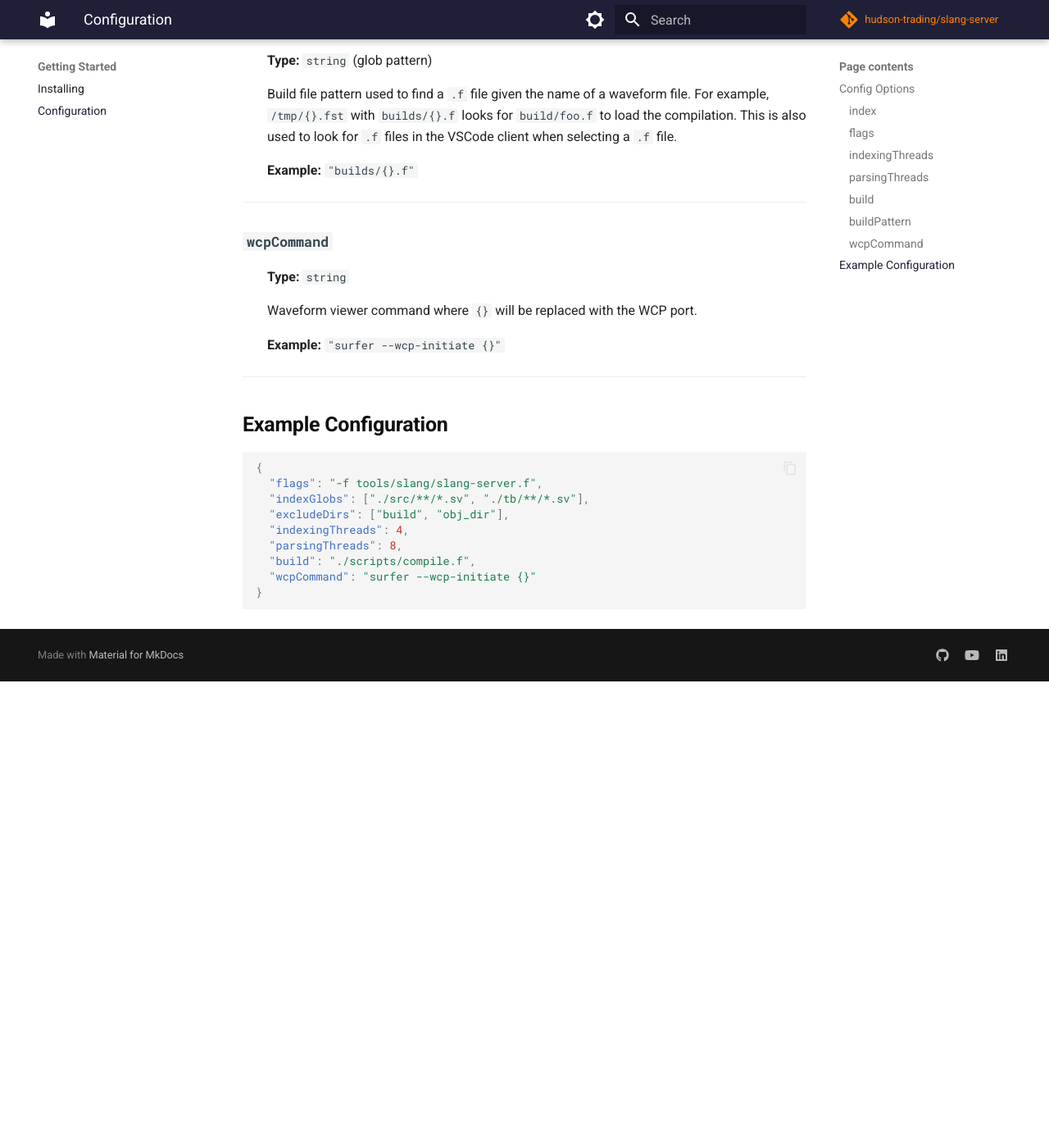
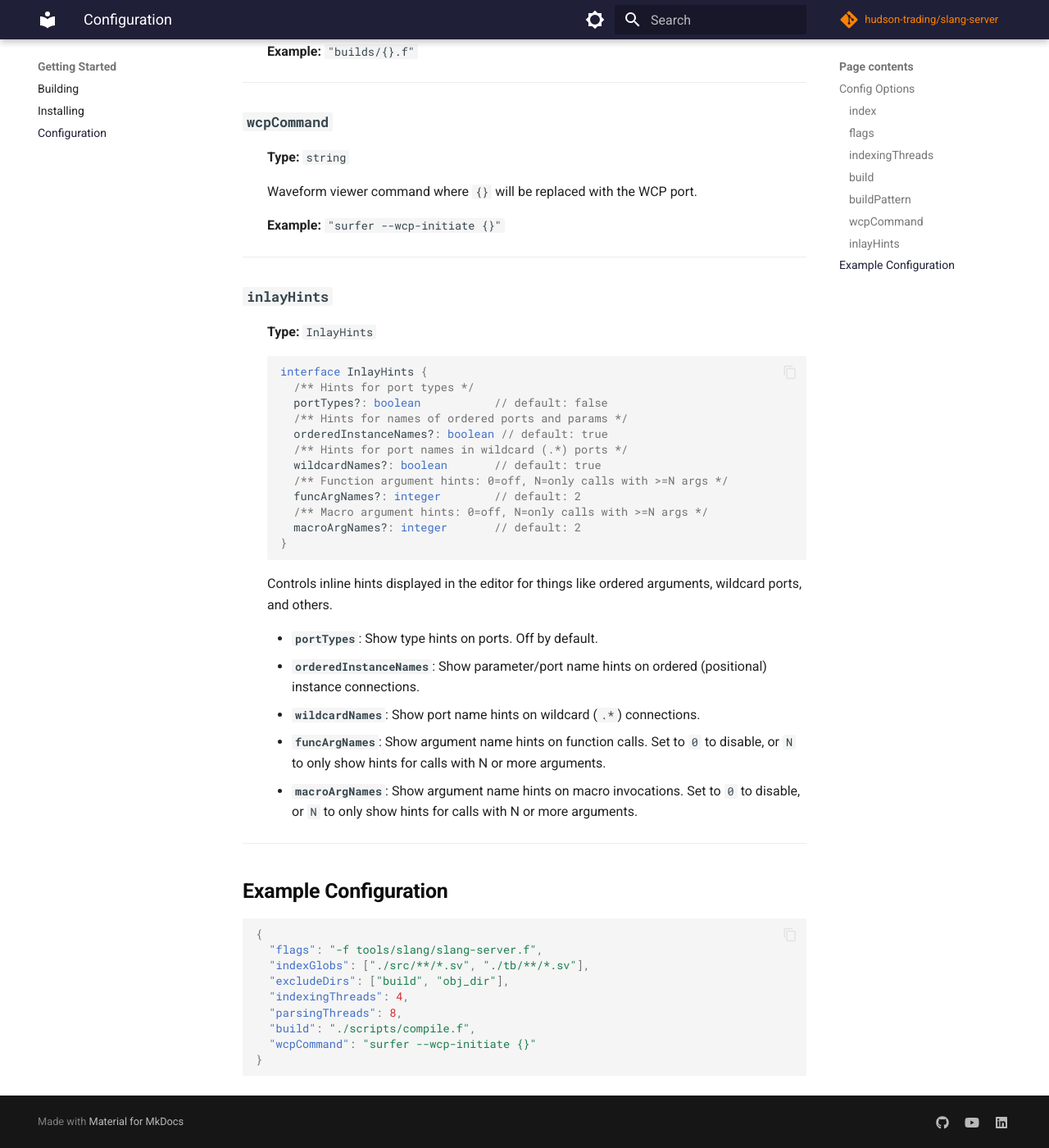
Before and after one commit to hudson-trading/slang-server, an MkDocs documentation site: the page built from docs/start/config.md, in a window 1280 px wide and 1400 px high, scrolled down 2100 px. Shown: the whole window at 82% size. Built offline with MkDocs 1.6.1 and Material for MkDocs 9.7.7, drawn with Linux system fonts in a browser that asks for light colours; comment, search, counter and statistics services are not loaded; before the commit the page ends 2931 px from its top, so only the background shows below that; some of the changed text lies outside the part shown.

Commit message:
Docs update: vscode auto-install, external formatters, config changes. (#257)

````diff
--- a/docs/start/config.md
+++ b/docs/start/config.md
@@ -35,9 +35,11 @@
 
 :   **Type:** `string`
 
-    Flags to pass to slang.
+    Flags to pass to slang. It uses the underlying driver to parse the flags, however some flags may not be used by the server.
 
-    It's recommended to keep your slang flags in a flag file, that way it can be shared by both CI and the language server. Another nice setup is having `slang.f` contain your CI flags, then have `slang-server.f` include that file (via `-f path/to/slang.f`), along with more warnings in `slang-server.f`. That way more pedantic checks will show as yellow underlines in your editor.
+    Use this to configure things like [include paths](https://sv-lang.com/command-line-ref.html#include-paths), [LRM relaxations](https://sv-lang.com/command-line-ref.html#compat-option), configure [warning severity](https://sv-lang.com/command-line-ref.html#clr-warnings) and [specific warnings](https://sv-lang.com/warning-ref.html).
+
+    It's recommended to keep your slang flags in a [flag file](https://sv-lang.com/user-manual.html#command-files), that way it can be shared by both CI and the language server. Another nice setup is having `slang.f` contain your CI flags, then have `slang-server.f` include that file (via `-f path/to/slang.f`), along with more warnings so that more pedantic checks will show as yellow underlines in your editor.
 
     **Example:** `"-f path/to/slang_flags.f"`
 
@@ -50,16 +52,6 @@
     **Default:** `0` (auto-detect)
 
     Thread count to use for indexing. When set to 0, automatically detects the optimal number of threads based on system capabilities.
-
----
-
-### `parsingThreads`
-
-:   **Type:** `integer`
-
-    **Default:** `8`
-
-    Thread count to use for parsing SystemVerilog files for compilations.
 
 ---
 
@@ -93,6 +85,35 @@
 
 ---
 
+### `inlayHints`
+
+:   **Type:** `InlayHints`
+
+    ```typescript
+    interface InlayHints {
+      /** Hints for port types */
+      portTypes?: boolean           // default: false
+      /** Hints for names of ordered ports and params */
+      orderedInstanceNames?: boolean // default: true
+      /** Hints for port names in wildcard (.*) ports */
+      wildcardNames?: boolean       // default: true
+      /** Function argument hints: 0=off, N=only calls with >=N args */
+      funcArgNames?: integer        // default: 2
+      /** Macro argument hints: 0=off, N=only calls with >=N args */
+      macroArgNames?: integer       // default: 2
+    }
+    ```
+
+    Controls inline hints displayed in the editor for things like ordered arguments, wildcard ports, and others.
+
+    - **`portTypes`**: Show type hints on ports. Off by default.
+    - **`orderedInstanceNames`**: Show parameter/port name hints on ordered (positional) instance connections.
+    - **`wildcardNames`**: Show port name hints on wildcard (`.*`) connections.
+    - **`funcArgNames`**: Show argument name hints on function calls. Set to `0` to disable, or `N` to only show hints for calls with N or more arguments.
+    - **`macroArgNames`**: Show argument name hints on macro invocations. Set to `0` to disable, or `N` to only show hints for calls with N or more arguments.
+
+---
+
 ## Example Configuration
 
 ```json
--- a/mkdocs.yaml
+++ b/mkdocs.yaml
@@ -80,10 +80,12 @@
 nav:
   - index.md
   - Getting Started:
+      - start/building.md
       - start/installing.md
       - start/config.md
   - Features:
       - features/features.md
+      - features/formatting.md
       - features/limitations.md
       - HDL Features:
           - features/hdl/hdl.md
````
Also changed, not shown: README.md (+3 -1 lines), clients/vscode/README.md (+5 -7 lines), docs/features/formatting.md (added, +24 -0 lines), docs/features/limitations.md (+2 -2 lines), docs/start/building.md (added, +27 -0 lines), docs/start/installing.md (+3 -33 lines).
